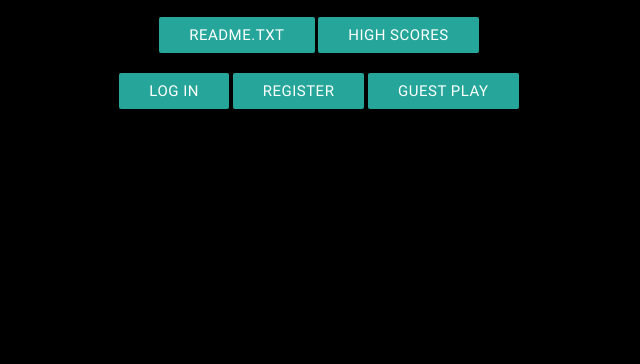
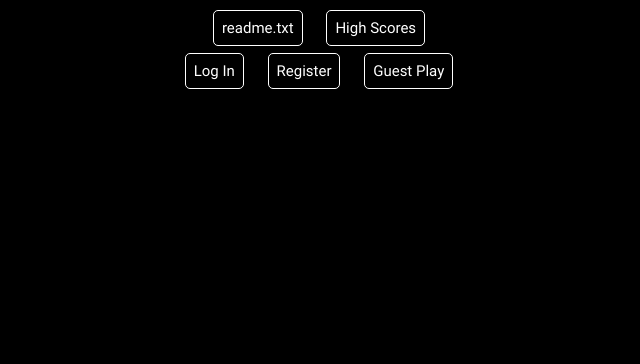
Before and after one commit to candle-in-the-dark/main, a website: page public/index.html in a window 1280 px wide. Shown: the part 436-800 px from the top of the page, without its empty margins (321-961 px from the left). Drawn offline with nearby package versions, Linux system fonts and the light colour scheme.

Commit message:
reworked button graphics throughout

```diff
--- a/public/css/ded.css
+++ b/public/css/ded.css
@@ -9,3 +9,18 @@ h1 {
   background-color: white;
   border-radius: 5px;
 }
+
+.button {
+  cursor: pointer;
+  padding: 8px;
+  background-color: green;
+  border-radius: 5px;
+  margin-left: 10px;
+  margin-top: 10px;
+  margin-right: 10px;
+  margin-bottom: 10px;
+  border-color: white;
+  border-width: 1px;
+  color: white;
+  border-style: solid;
+}
--- a/public/css/scoreBoard.css
+++ b/public/css/scoreBoard.css
@@ -2,7 +2,7 @@ h3 {
   border-radius: 10px;
   background-color: white;
   border-color: silver;
-  border-width: 2px;
+  border-width: 1px;
   text-decoration: underline;
 }
 
@@ -28,3 +28,18 @@ html {
   -o-background-size: cover;
   background-size: cover;
 }
+
+.button {
+  cursor: pointer;
+  padding: 8px;
+  background-color: purple;
+  border-radius: 5px;
+  margin-left: 10px;
+  margin-top: 10px;
+  margin-right: 10px;
+  margin-bottom: 10px;
+  border-color: white;
+  border-width: 1px;
+  color: white;
+  border-style: solid;
+}
--- a/public/css/style.css
+++ b/public/css/style.css
@@ -12,13 +12,16 @@ body {
 }
 
 .button {
-  background-color: lightgrey;
+  cursor: pointer;
+  padding: 8px;
+  background-color: black;
   border-radius: 5px;
   margin-left: 10px;
   margin-top: 10px;
   margin-right: 10px;
   margin-bottom: 10px;
   border-color: white;
-  border-width: 2px;
+  border-width: 1px;
   color: white;
+  border-style: solid;
 }
--- a/public/css/win.css
+++ b/public/css/win.css
@@ -23,3 +23,18 @@ td {
 a {
   margin: 10px;
 }
+
+.button {
+  cursor: pointer;
+  padding: 8px;
+  background-color: #c95cc7;
+  border-radius: 5px;
+  margin-left: 10px;
+  margin-top: 10px;
+  margin-right: 10px;
+  margin-bottom: 10px;
+  border-color: white;
+  border-width: 1px;
+  color: black;
+  border-style: solid;
+}
--- a/public/index.html
+++ b/public/index.html
@@ -24,15 +24,15 @@
       </div>
       <div class='row'>
         <div class='col l12 center'>
-          <a href='readme.html' id='readme' class="waves-effect waves-light btn btnpad">readme.txt</a>
-          <a href='scoreboard.html' class='waves-effect waves-light btn btnpad'>High Scores</a>
+          <a href='readme.html' id='readme' class="button">readme.txt</a>
+          <a href='scoreboard.html' class='button'>High Scores</a>
         </div>
       </div>
       <div class='row'>
         <div class='col l8 offset-l2 center'>
-          <a href='login.html' id='login' class='waves-effect waves-light btn btnpad'>Log In</a>
-          <a href='register.html' id='register' class='waves-effect waves-light btn btnpad'>Register</a>
-          <a href='gamechoice.html' class='waves-effect waves-light btn btnpad'>Guest Play</a>
+          <a href='login.html' id='login' class='button'>Log In</a>
+          <a href='register.html' id='register' class='button'>Register</a>
+          <a href='gamechoice.html' class='button'>Guest Play</a>
         </div>
       </div>
     </main>
--- a/public/js/gamechoice.js
+++ b/public/js/gamechoice.js
@@ -9,15 +9,15 @@ $.ajax(getStatus)
     if (result) {
       $('#questTitle').text('Play Quest Mode')
       //we'relogged in do work!!!!
-      const playQuest = $('<a>').attr('class', 'waves-effect waves-light btn').attr('id', 'playQuest').text('Begin Epic Quest');
+      const playQuest = $('<a>').attr('class', 'button').attr('id', 'playQuest').text('Begin Epic Quest');
       $('#questMode').append(playQuest)
       $('#playQuest').on('click', () => {
         localStorage.setItem('info', JSON.stringify({'mapScore': 0, 'inQuest': true, 'questions':[], 'questScore':0}));
         window.location.href = `../maze.html?mapId=1`;
       })
     } else {
-      const register = $('<a>').attr('class', 'waves-effect waves-light btn').attr('href', 'register.html').text('Register');
-      const login = $('<a>').attr('class', 'waves-effect waves-light btn').attr('href', 'login.html').text('Log In');
+      const register = $('<a>').attr('class', 'button').attr('href', 'register.html').text('Register');
+      const login = $('<a>').attr('class', 'button').attr('href', 'login.html').text('Log In');
       $('#questMode').append(register).append(login);
     }
   })
```
Also changed, not shown: public/css/maze.css (+0 -10 lines), public/ded.html (+1 -1 lines), public/gamechoice.html (+1 -1 lines), public/login.html (+1 -1 lines), public/maze.html (+1 -1 lines), public/register.html (+1 -1 lines), public/scoreboard.html (+1 -1 lines), public/win.html (+2 -2 lines).
